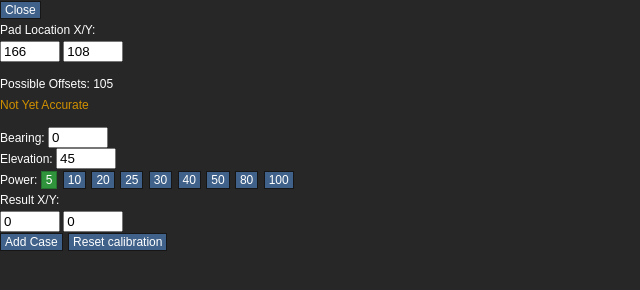
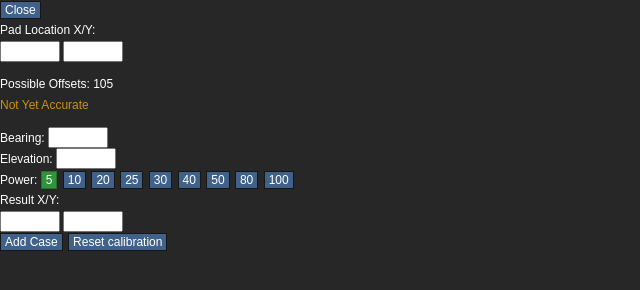
Before and after one commit to alexkar598/oldwebsite, a plain HTML site: page ss13/telesci.html in a window 1280 px wide. Shown: the full height of the page, 0-640 px from the left. Drawn offline with nearby package versions, Linux system fonts and the light colour scheme.

Commit message:
tweak the telescience calculator
all fields now start off empty

```diff
--- a/ss13/telesci.html
+++ b/ss13/telesci.html
@@ -608,12 +608,12 @@ function delBookmark(index)
 <a href="#" onClick="window.close(); return false;">Close</a>
 <div id="calcVis" style="display:block">
 Pad Location X/Y:<br>
-<input type="number" id="padX" onchange="padPosUpdate()" value="166" /> <input type="number" id="padY" onChange="padPosUpdate()" value="108" />
-<p>Possible Offsets: <span id="possibleOffsets">125</span><br>
+<input type="number" id="padX" onchange="padPosUpdate()" /> <input type="number" id="padY" onChange="padPosUpdate()" />
+<p>Possible Offsets: <span id="possibleOffsets">you should not see this</span><br>
 <span class="average" id="accuracy">Not Accurate Yet</span></p>
 <div style="display:block" id="Calibration">
-Bearing: <input type="number" id="calHorAngle" value="0"/><br>
-Elevation: <input type="number" id="calVerAngle" value="45"/><br>
+Bearing: <input type="number" id="calHorAngle"/><br>
+Elevation: <input type="number" id="calVerAngle"/><br>
 Power: <a onclick="power(5)" id="5b" class="linkOn" href="#">5</a>
 <a onclick="power(10)" id="10b" class="" href="#">10</a>
 <a onclick="power(20)" id="20b" class="" href="#">20</a>
@@ -623,7 +623,7 @@ Power: <a onclick="power(5)" id="5b" class="linkOn" href="#">5</a>
 <a onclick="power(50)" id="50b" class="" href="#">50</a>
 <a onclick="power(80)" id="80b" class="" href="#">80</a>
 <a onclick="power(100)" id="100b" class="" href="#">100</a><br>
-Result X/Y: <br> <input type="number" id="calDestX" value="0" /> <input type="number" id="calDestY" value="0" /><br>
+Result X/Y: <br> <input type="number" id="calDestX" /> <input type="number" id="calDestY" /><br>
 <a onclick="addCase()" href="#">Add Case</a> <a onclick="reset()" href="#">Reset calibration</a>
 </div>
 <div style="display:block" id="Use">
```
